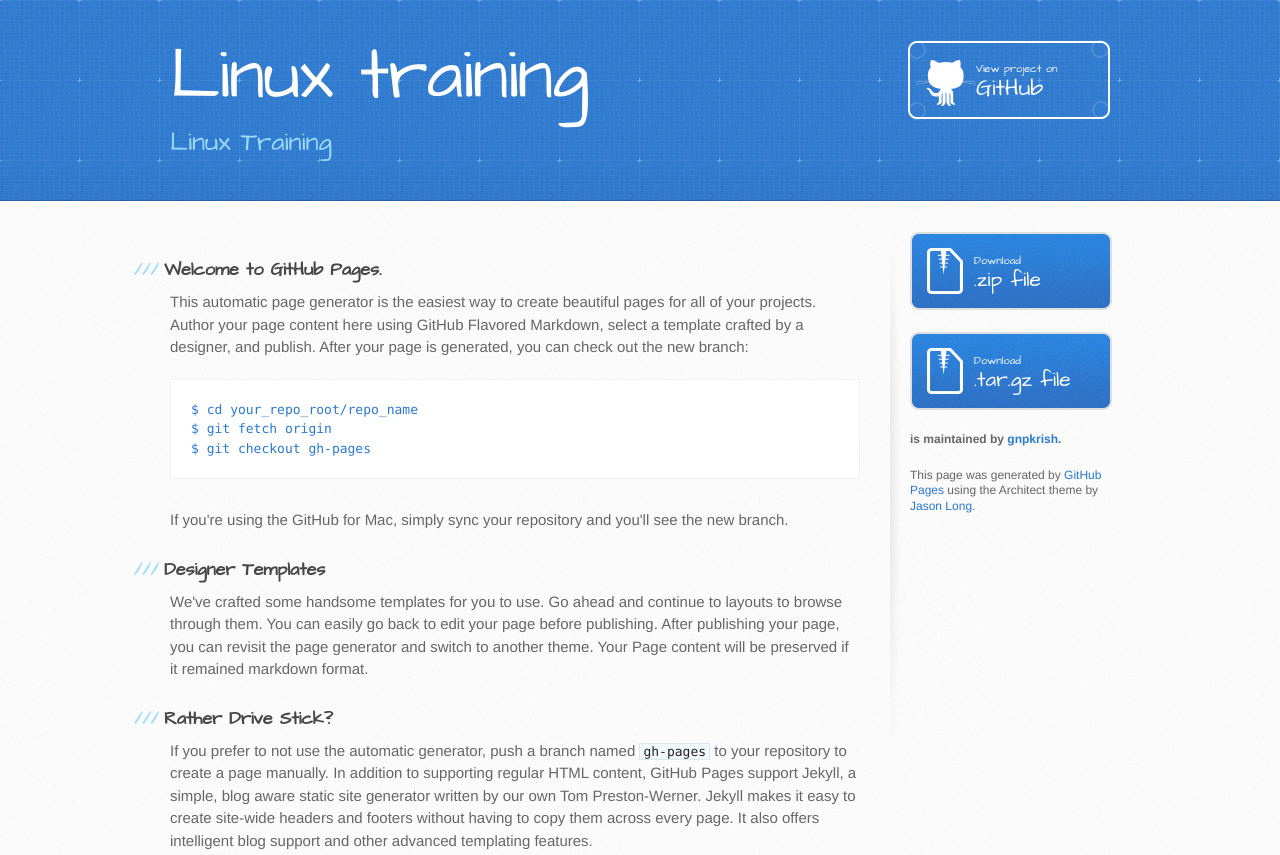
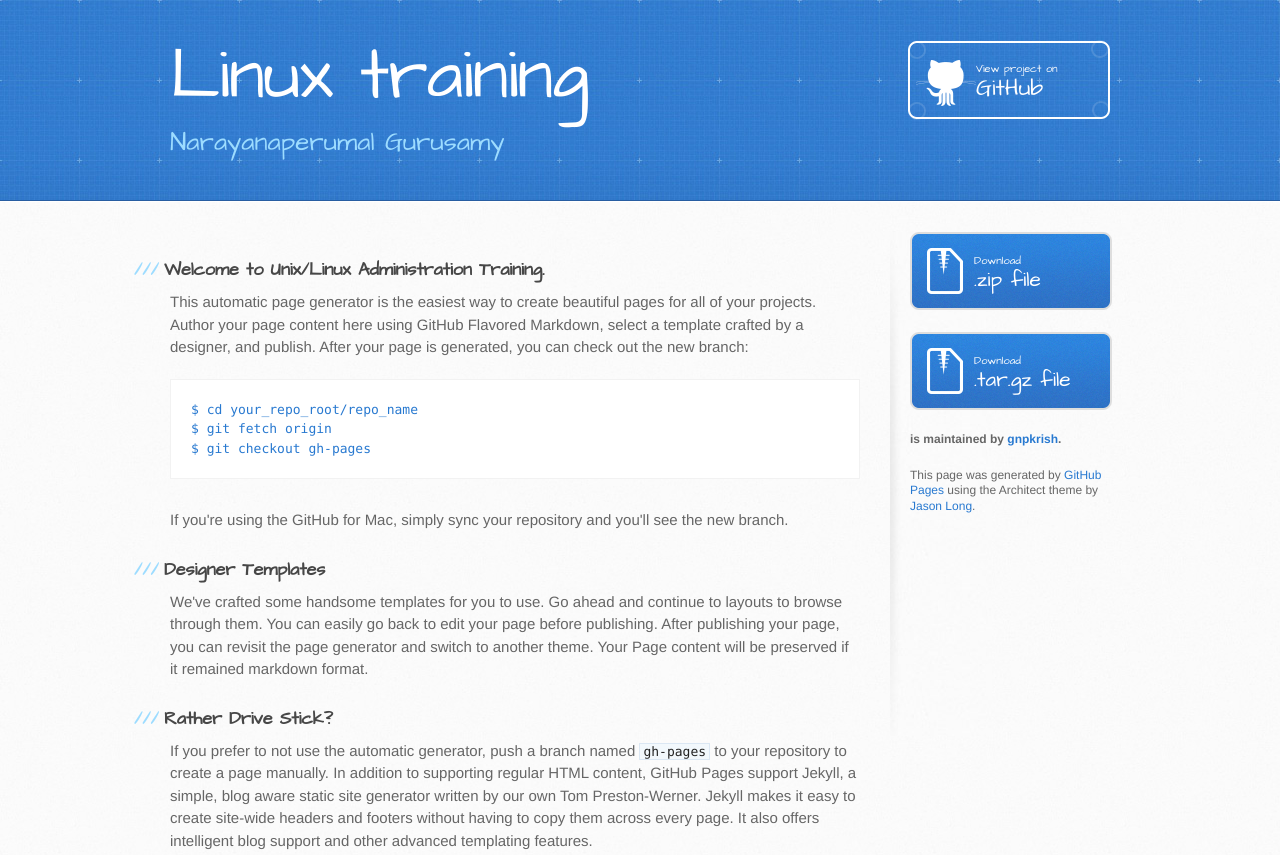
Before and after one commit to gnpkrish/Linux_Training, a plain HTML site: page index.html in a window 1280 px wide. Shown: the top 855 px of the page. Drawn offline with Linux system fonts and the light colour scheme.

Commit message:
updated with header typo

```diff
--- a/index.html
+++ b/index.html
@@ -20,7 +20,7 @@
     <header>
       <div class="inner">
         <h1>Linux training</h1>
-        <h2>Linux Training</h2>
+        <h2>Narayanaperumal Gurusamy</h2>
         <a href="https://github.com/gnpkrish/Linux_Training" class="button"><small>View project on</small>GitHub</a>
       </div>
     </header>
@@ -28,7 +28,7 @@
     <div id="content-wrapper">
       <div class="inner clearfix">
         <section id="main-content">
-          <h3>Welcome to GitHub Pages.</h3>
+          <h3>Welcome to Unix/Linux Administration Training.</h3>
 
 <p>This automatic page generator is the easiest way to create beautiful pages for all of your projects. Author your page content here using GitHub Flavored Markdown, select a template crafted by a designer, and publish. After your page is generated, you can check out the new branch:</p>
 
```
